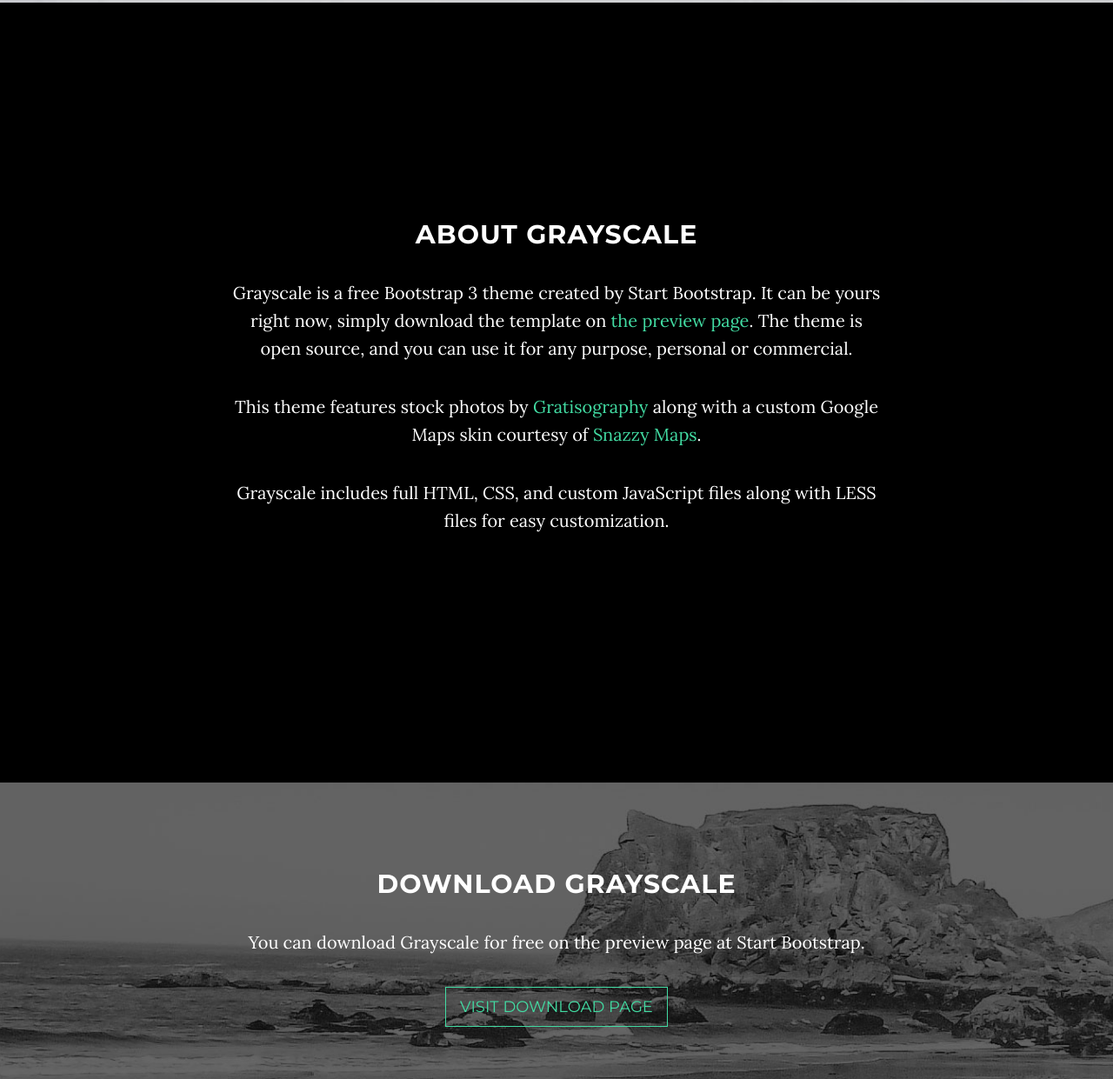
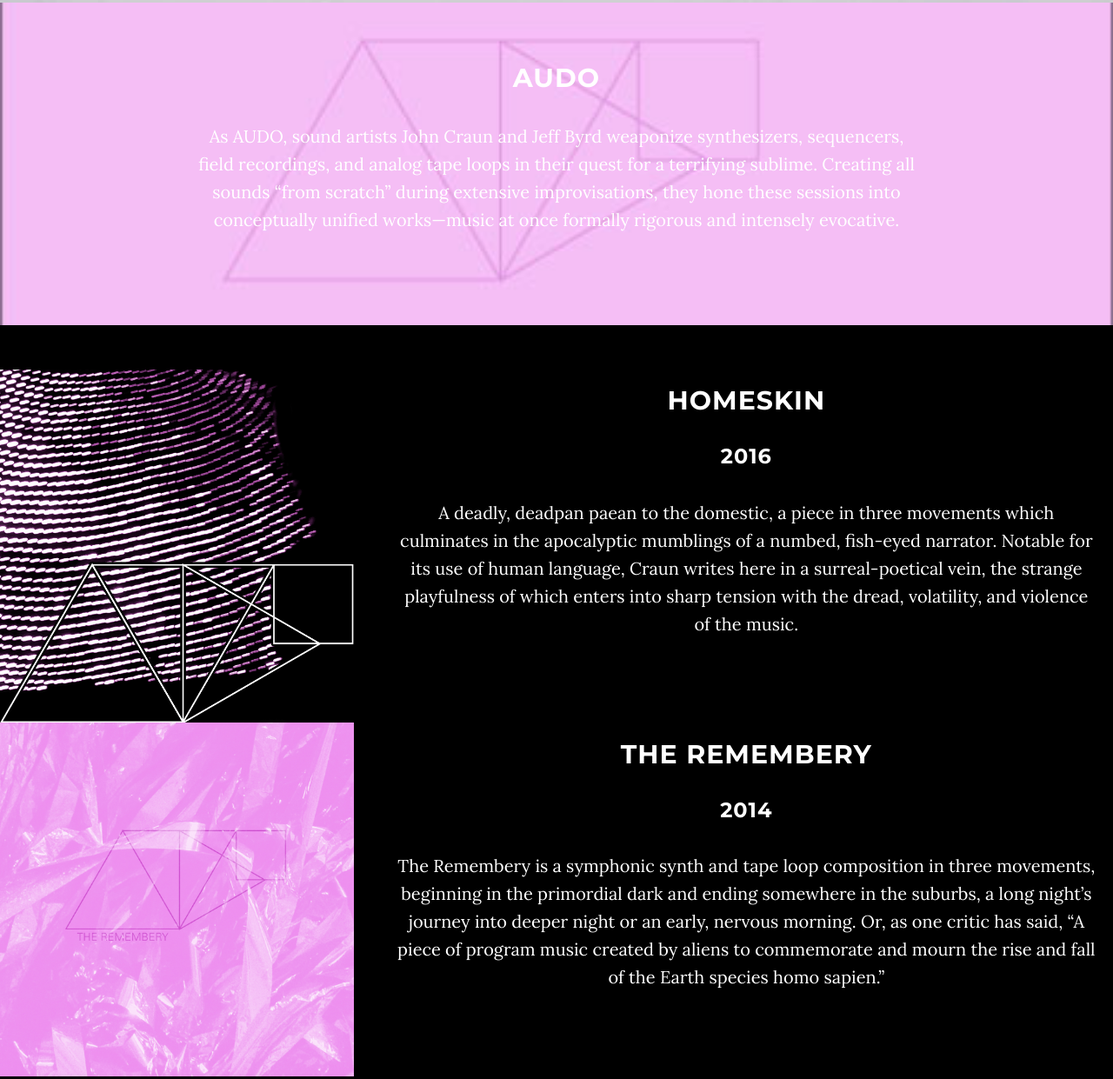
Before and after one commit to sudoisfine/cc_web, a website: page index.html in a window 1280 px wide. Shown: the part 1088-2329 px from the top of the page at 87% size. Drawn offline with nearby package versions, Linux system fonts and the light colour scheme; some packages are replaced by stand-ins of ours.

Commit message:
adds AUDO and F-TOWN content and styling

```diff
--- a/css/grayscale.css
+++ b/css/grayscale.css
@@ -219,8 +219,34 @@
     transform: scale(1);
   }
 }
-.content-section {
+#audo {
+  width: 100%;
+  padding: 50px 0;
+  color: white;
+  background: url(../img/audo-logo_banner.jpg) no-repeat center center scroll;
+  background-color: white;
+  -webkit-background-size: cover;
+  -moz-background-size: cover;
+  background-size: cover;
+  -o-background-size: cover;
+}
+#album {
+  width: 100%;
+  padding: 50px 0 10px 0;
+  color: white;
+  background-color: black;
+  -webkit-background-size: cover;
+  -moz-background-size: cover;
+  background-size: cover;
+  -o-background-size: cover;
+}
+/*.content-section {
   padding-top: 100px;
+}*/
+
+.album-content {
+  padding: 20px;
+  vertical-align: middle;
 }
 .download-section {
   width: 100%;
--- a/index.html
+++ b/index.html
@@ -53,7 +53,10 @@
                         <a href="#page-top"></a>
                     </li>
                     <li>
-                        <a class="page-scroll" href="#about">About</a>
+                        <a class="page-scroll" href="#audo">AUDO</a>
+                    </li>
+                    <li>
+                        <a class="page-scroll" href="#fucktown">FUCKTOWN</a>
                     </li>
                     <li>
                         <a class="page-scroll" href="#download">Download</a>
@@ -75,8 +78,8 @@
                 <div class="row">
                     <div class="col-md-8 col-md-offset-2">
                         <img src="img/cc-logo.png" alt="Cold Carnival logo" class="img-responsive">
-                        <p class="intro-text">A free, responsive, one page Bootstrap theme.
-                            <br>Created by Start Bootstrap.</p>
+                        <p class="intro-text">A label! Some words about it!
+                            <br>New Orleans</p>
                         <a href="#about" class="btn btn-circle page-scroll">
                             <i class="fa fa-angle-double-down animated"></i>
                         </a>
@@ -86,18 +89,50 @@
         </div>
     </header>
 
-    <!-- About Section -->
-    <section id="about" class="container content-section text-center">
+    <!-- Audo Section -->
+    <section id="audo" class="container content-section text-center">
         <div class="row">
-            <div class="col-lg-8 col-lg-offset-2">
-                <h2>About Grayscale</h2>
-                <p>Grayscale is a free Bootstrap 3 theme created by Start Bootstrap. It can be yours right now, simply download the template on <a href="http://startbootstrap.com/template-overviews/grayscale/">the preview page</a>. The theme is open source, and you can use it for any purpose, personal or commercial.</p>
-                <p>This theme features stock photos by <a href="http://gratisography.com/">Gratisography</a> along with a custom Google Maps skin courtesy of <a href="http://snazzymaps.com/">Snazzy Maps</a>.</p>
-                <p>Grayscale includes full HTML, CSS, and custom JavaScript files along with LESS files for easy customization.</p>
+            <div class="col-lg-8 col-lg-offset-2 album-content">
+                <h2>AUDO</h2>
+                <p>As AUDO, sound artists John Craun and Jeff Byrd weaponize synthesizers, sequencers, field recordings, and analog tape loops in their quest for a terrifying sublime. Creating all sounds “from scratch” during extensive improvisations, they hone these sessions into conceptually unified works—music at once formally rigorous and intensely evocative.</p>
             </div>
         </div>
     </section>
-
+    <section id="album" class="container content-section text-center">
+        <div class="row">
+            <div class="col-sm-4">
+                <img src="img/homeskin.png" class="img-responsive" alt="Homeskin">
+            </div>
+            <div class="col-sm-8">
+                <div class="album-content">
+                    <h2>Homeskin</h2>
+                    <h3>2016</h3>
+                    <p>A deadly, deadpan paean to the domestic, a piece in three movements which culminates in the apocalyptic mumblings of a numbed, fish-eyed narrator. Notable for its use of human language, Craun writes here in a surreal-poetical vein, the strange playfulness of which enters into sharp tension with the dread, volatility, and violence of the music.</p>
+                </div>
+            </div>
+        </div>
+        <div class="row">
+            <div class="col-sm-4">
+                <img src="img/remembery.jpg" class="img-responsive" alt="The Remembery">
+            </div>
+             <div class="col-sm-8">
+            <div class="album-content">
+                    <h2>The Remembery</h2>
+                    <h3>2014</h3>
+                    <p>The Remembery is a symphonic synth and tape loop composition in three movements, beginning in the primordial dark and ending somewhere in the suburbs, a long night’s journey into deeper night or an early, nervous morning. Or, as one critic has said, “A piece of program music created by aliens to commemorate and mourn the rise and fall of the Earth species homo sapien.”</p>
+                </div>
+            </div>
+        </div>
+    </section>
+    <!-- Fuctown Section -->
+    <section id="fucktown" class="container content-section text-center">
+        <div class="row">
+            <div class="col-lg-8 col-lg-offset-2 album-content">
+                <h2>FUCKTOWN</h2>
+                <p>FUCKTOWN is a collaboration between acclaimed poet Joseph Bradshaw and sound artist John Craun. Their eponymous first album finds the duo feeding Bradshaw’s screeds through a voice-to-text application and building visceral, demented, delightful soundscapes around them. Both collaborators reside in New Orleans—America’s most famous fucktown.</p>
+            </div>
+        </div>
+    </section>
     <!-- Download Section -->
     <section id="download" class="content-section text-center">
         <div class="download-section">
```
Also changed, not shown: img/audo-logo_banner.jpg (added), img/audo-logo_banner.png (added), img/ft.jpg (added), img/homeskin.png (added), img/remembery.jpg (added).
